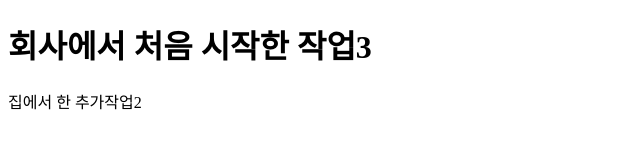
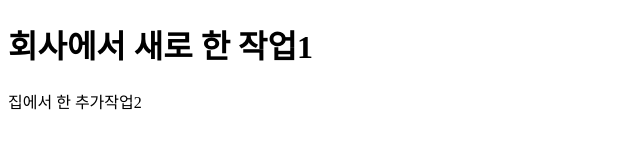
Before and after one commit to 2Joopiter/1103-test, a plain HTML site: page index.html in a window 1280 px wide. Shown: the whole page, without its empty margins (0-640 px from the left). Drawn offline with Linux system fonts and the light colour scheme.

Commit message:
회사 추가1

```diff
--- a/index.html
+++ b/index.html
@@ -8,7 +8,7 @@
 </head>
 
 <body>
-  <h1>회사에서 처음 시작한 작업3</h1>
+  <h1>회사에서 새로 한 작업1</h1>
   <p>집에서 한 추가작업2</p>
 </body>
 
```
